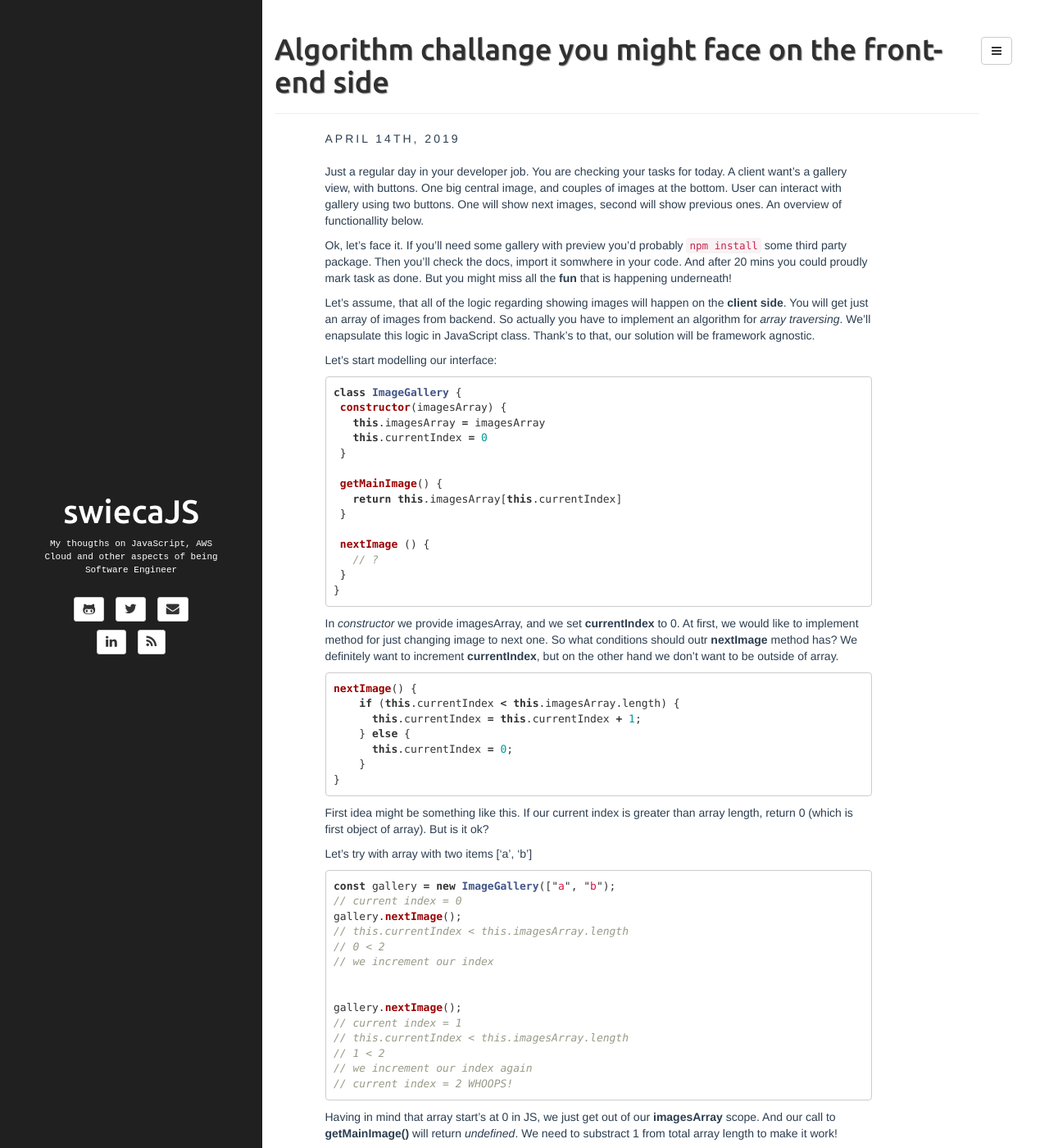
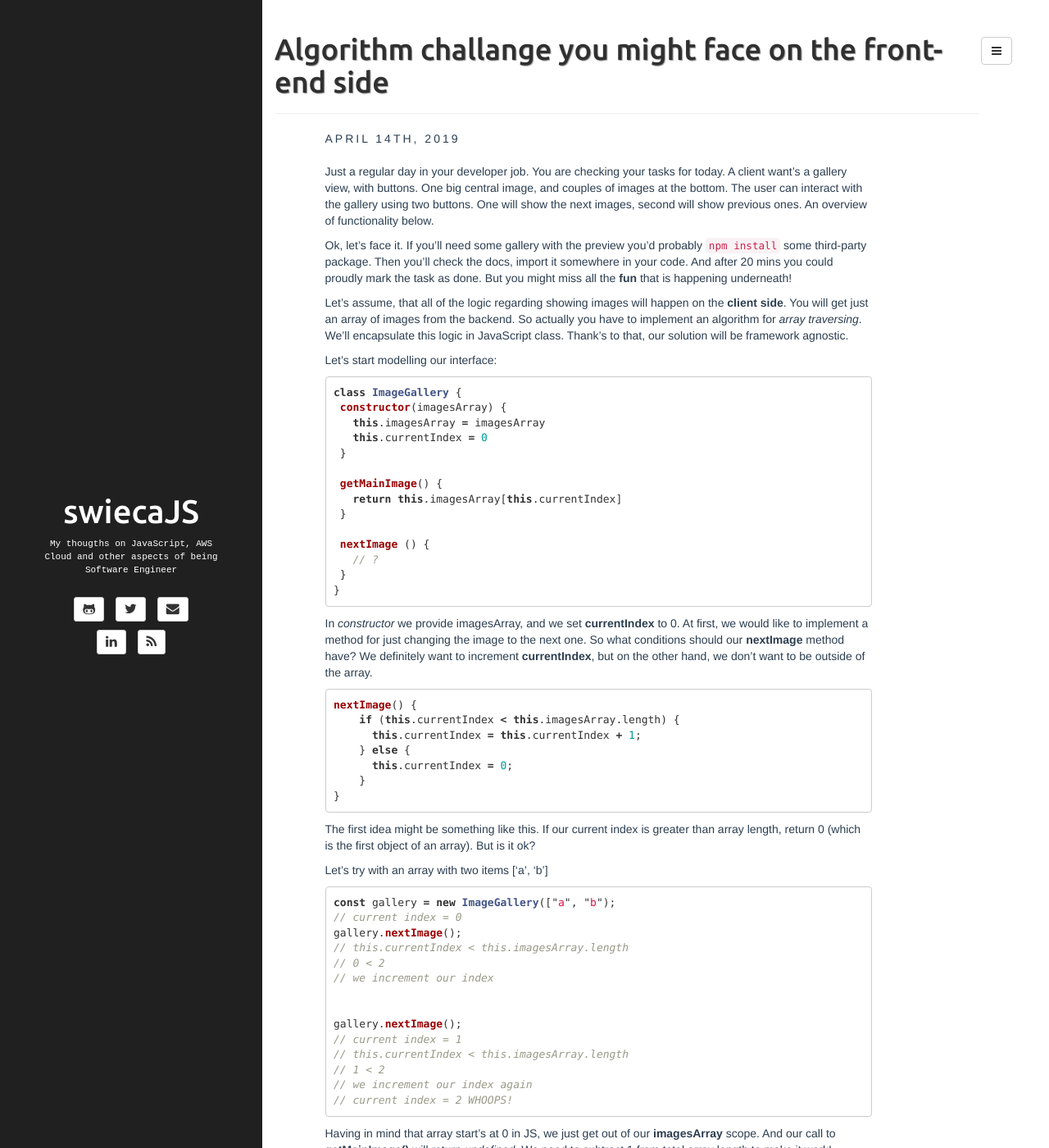
Before and after one commit to swiecaJS/swiecaJS.github.io, a Jekyll site: the page built from _posts/2019-04-13-how-to-create-preview-gallery.markdown, in a window 1280 px wide and 1400 px high. Shown: the whole window at 82% size. Built offline with Jekyll 4.4.1, drawn with Linux system fonts in a browser that asks for light colours; comment, search, counter and statistics services are not loaded; some of the changed text lies outside the part shown.

Commit message:
grammar fix

````diff
--- a/_posts/2019-04-13-how-to-create-preview-gallery.markdown
+++ b/_posts/2019-04-13-how-to-create-preview-gallery.markdown
@@ -6,12 +6,12 @@
 ---
 
 
-Just a regular day in your developer job. You are checking your tasks for today. A client want's a gallery view, with buttons. One big central image, and couples of images at the bottom. User can interact with gallery using two buttons. One will show next images, second will show previous ones. An overview of functionallity below.
+Just a regular day in your developer job. You are checking your tasks for today. A client want's a gallery view, with buttons. One big central image, and couples of images at the bottom. The user can interact with the gallery using two buttons. One will show the next images, second will show previous ones. An overview of functionality below.
 
-Ok, let's face it. If you'll need some gallery with preview you'd probably `npm install` some third party package. Then you'll check the docs, import it somwhere in your code. And after 20 mins you could proudly mark task as done.
+Ok, let's face it. If you'll need some gallery with the preview you'd probably `npm install` some third-party package. Then you'll check the docs, import it somewhere in your code. And after 20 mins you could proudly mark the task as done.
 But you might miss all the **fun** that is happening underneath!
 
-Let's assume, that all of the logic regarding showing images will happen on the **client side**. You will get just an array of images from backend. So actually you have to implement an algorithm for *array traversing*. We'll enapsulate this logic in JavaScript class. Thank's to that, our solution will be framework agnostic.
+Let's assume, that all of the logic regarding showing images will happen on the **client side**. You will get just an array of images from the backend. So actually you have to implement an algorithm for *array traversing*. We'll encapsulate this logic in JavaScript class. Thank's to that, our solution will be framework agnostic.
 
 Let's start modelling our interface:
 ```javascript
@@ -31,7 +31,7 @@
 }
 ```
 
-In *constructor* we provide imagesArray, and we set **currentIndex** to 0. At first, we would like to implement method for just changing image to next one. So what conditions should outr **nextImage** method has? We definitely want to increment **currentIndex**, but on the other hand we don't want to be outside of array.
+In *constructor* we provide imagesArray, and we set **currentIndex** to 0. At first, we would like to implement a method for just changing the image to the next one. So what conditions should our **nextImage** method have? We definitely want to increment **currentIndex**, but on the other hand, we don't want to be outside of the array.
 
 ```javascript
 nextImage() {
@@ -43,9 +43,9 @@
 }
 ```
 
-First idea might be something like this. If our current index is greater than array length, return 0 (which is first object of array). But is it ok?
+The first idea might be something like this. If our current index is greater than array length, return 0 (which is the first object of an array). But is it ok?
 
-Let's try with array with two items ['a', 'b']
+Let's try with an array with two items ['a', 'b']
 
 ```javascript
 const gallery = new ImageGallery(["a", "b");
@@ -65,7 +65,7 @@
 ```
 
 Having in mind that array start's at 0 in JS, we just get out of our **imagesArray** scope. And our call to **getMainImage()** will return *undefined*.
-We need to substract 1 from total array length to make it work!
+We need to subtract 1 from total array length to make it work!
 
 
 ```javascript
@@ -78,9 +78,9 @@
   }
 ```
 
-Ok, now we would like to have ability to go to the previous image. The logic will be simmilar.
-* If current index is greater than 0, substract 1
-* If our current index is equal to 0, we need to the last element, therefore it will be equal to imagesArray lenght - 1.
+Ok, now we would like to have the ability to go to the previous image. The logic will be similar.
+* If current index is greater than 0, subtract 1
+* If our current index is equal to 0, we need to the last element, therefore it will be equal to imagesArray length - 1.
 
 
 ```javascript
@@ -92,7 +92,7 @@
     }
 ```
 
-Ok so we have basic functionality, now it's time to look where it's really interesting. We would like to have 2 images at the bottom of the main image, and display next images. To imagine that look at this example
+Ok so we have basic functionality, now it's time to look where it's really interesting. We would like to have 2 images at the bottom of the main image and display the next images. To imagine that look at this example
 
 ```javascript
 const images = ['a','b','c',]
@@ -125,7 +125,7 @@
 */
 ```
 
-Do you see the pattern? We need to present the *next* three ones. Having in mind that our array ends somwhere. Let's start by extracting our method for getting next index. Also we need to obtain gallery indexes and then when we have indexes we can get gallery values. We start with gallery size fixed to two.
+Do you see the pattern? We need to present the *next* three ones. Having in mind that our array ends somewhere. Let's start by extracting our method for getting the next index. Also, we need to obtain gallery indexes and then when we have indexes we can get gallery values. We start with gallery size fixed to two.
 
 ```javascript
   getNextIndex(currentValue) {
@@ -153,7 +153,7 @@
 
 ```
 
-Ok. Now let's focus on how our **getNextIndex**  handles new situation. Can you spot the problem?
+Ok. Now let's focus on how our **getNextIndex**  handles the new situation. Can you spot the problem?
 
 ```javascript
 const gallery = new ImageGallery(["a", "b", "c", "d"]);
@@ -162,14 +162,14 @@
 ```
 ![](/assets/img/js-image-gallery/console-table-1st-example-0.png)
 
-That's our starting poing, let's select next image three times and see how our gallery handles that
+That's our starting point, let's select the next image three times and see how our gallery handles that
 
 
 ![](/assets/img/js-image-gallery/console-table-1st-example-1.png)
 ![](/assets/img/js-image-gallery/console-table-1st-example-2.png)
 ![](/assets/img/js-image-gallery/console-table-1st-example-3.png)
 
-Can you see that? When currentIndex is equal to 3 -which is the last element. The gallery outputs two time 'a', 'a'. And why it's that?
+Can you see that? When currentIndex is equal to 3 -which is the last element. The gallery outputs two times 'a', 'a'. And why it's that?
 
 Focus on our logic:
  - we obtain gallery by calling *getGalleryIndexes* first
@@ -211,9 +211,9 @@
  ```
 
 
-Ok we now exactly where is the problem. How to solve it?
+Ok, we now exactly where is the problem. How to solve it?
 
-We need to add third case to **getNextIndex**! But how it will look like?
+We need to add the third case to **getNextIndex**! But how it will look like?
 
 - if currentIndex is greater do something
 
@@ -236,7 +236,7 @@
 // currentValue 4
 // imagesArray.length - 4
 
- // we are looking for NEXT index, therefore in mind we can quickly calculate that this will be equal to 1
+ // we are looking for NEXT index, therefore in mind, we can quickly calculate that this will be equal to 1
 
  // This case happens when currentValue is greater than array length
 
@@ -247,15 +247,15 @@
 
  // we get 5, which is outside of the array.
 
- // But we know that we are doing circular traversal. Therfore if we get outside, we need to go back to the beginning.
+ // But we know that we are doing circular traversal. Therefore if we get outside, we need to go back to the beginning.
 
- // Therefore we can substract array length!
+ // Therefore we can subtract array length!
 
   if (4 > 4 - 1) {
    return 4 + 1 - 4
  }
 
- // we get our deisred 1 !
+ // we get our desired 1 !
 
 ```
 
@@ -287,6 +287,6 @@
 <script async src="https://static.codepen.io/assets/embed/ei.js"></script>
 
 
-Now a task for you, can you enhance this, to take gallery size in constructor?
+Now a task for you, can you enhance this, to take gallery size in the constructor?
 
 ---
````
